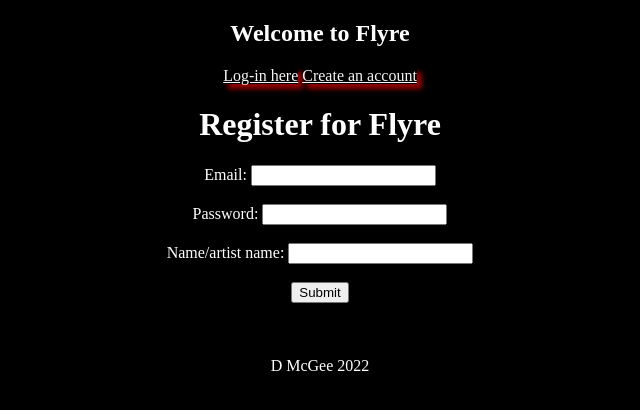
After one commit to Dannydoesdev/flyre, a Flask app: page /register in a window 1280 px wide. The commit adds this page. Shown: the top 410 px of the page, without its empty margins (320-960 px from the left). Run offline with Flask 2, Linux system fonts and the light colour scheme; some libraries are stand-ins or nearby versions.

Commit message:
Added Register functionality

```diff
--- a/app.py
+++ b/app.py
@@ -84,5 +84,35 @@ def logout():
     return redirect('/')
 
 
+@app.route('/register_action', methods=['POST'])
+def register_action():
+    conn = psycopg2.connect(DATABASE_URL)
+    cur = conn.cursor()
+    email = request.form.get('email')
+    password = request.form.get('password')
+    name = request.form.get('name')
+    cur.execute('SELECT * from users WHERE email = %s', [email])
+    email_check = cur.fetchall()
+
+    if email_check:
+        print('email already exists')
+    else:
+        print('email does not exist')
+        hash_pass = bcrypt.hashpw(f'{password}'.encode(), bcrypt.gensalt()).decode()
+        print(hash_pass)
+        cur.execute('INSERT INTO users (hashed_password, email, name) VALUES (%s, %s, %s)', (hash_pass, email, name))
+        session['name'] = name
+        conn.commit()
+        conn.close()
+
+
+
+    return redirect('/')
+
+
+@app.route('/register')
+def register():
+    return render_template('register.html', name=session.get('name'))
+
 if __name__ == '__main__':
     app.run(debug=True)
--- a/templates/base.html
+++ b/templates/base.html
@@ -23,6 +23,7 @@
 
 <h2>Welcome to Flyre</h2>
 <a href="/login">Log-in here</a>
+<a href="/register">Create an account</a>
 
 {% endif %}
 
--- /dev/null
+++ b/templates/register.html
@@ -0,0 +1,13 @@
+{% extends "base.html" %}
+
+{% block content %}
+<h1>Register for Flyre</h1>
+<div>
+    <form action="/register_action" method="POST">
+        Email: <input type="text" name="email" required><br><br>
+        Password: <input type="password" name="password" required><br><br>
+        Name/artist name: <input type="text" name="name" required><br><br>
+        <input type="submit" value="Submit">
+    </form>
+</div>
+{% endblock %}
```
